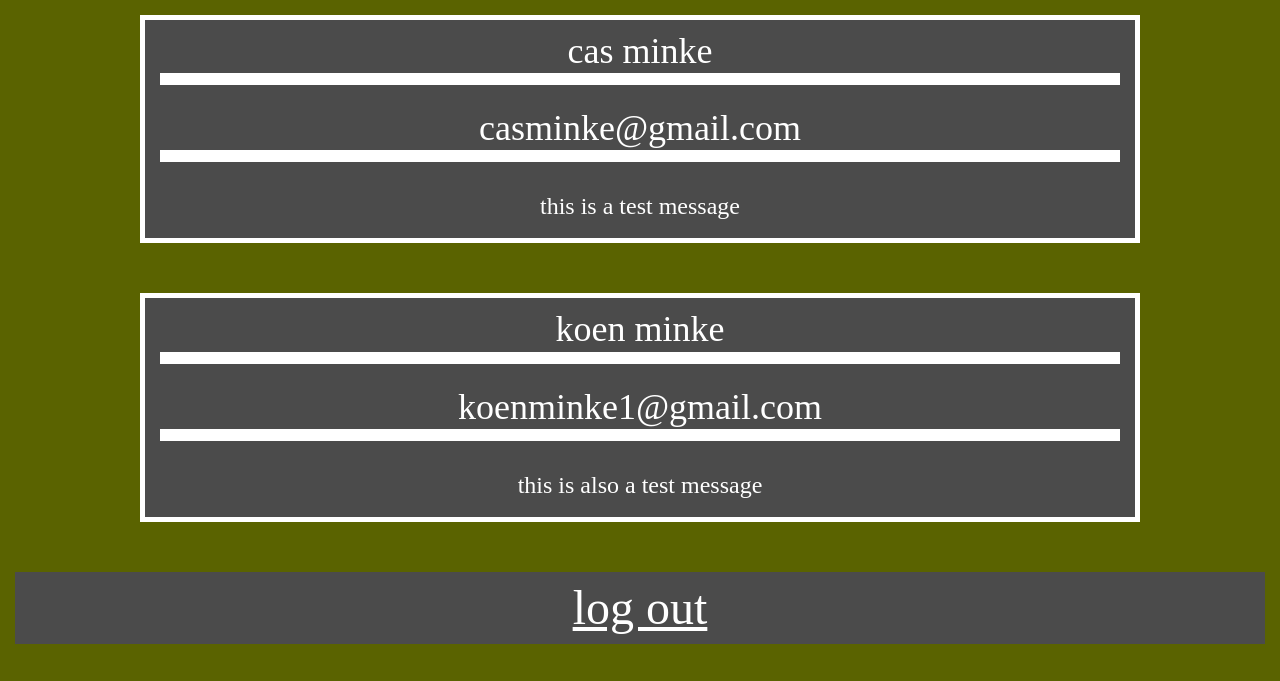
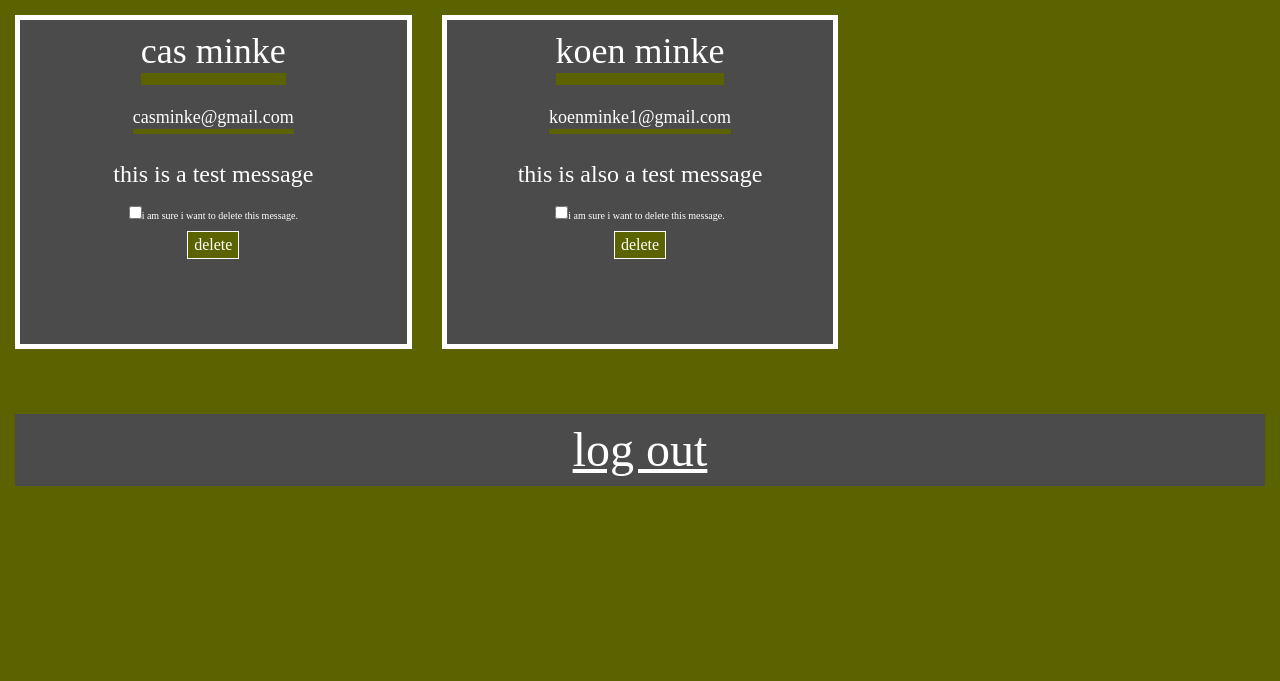
Before and after one commit to CasMinke/C4M0-website, a PHP site: page /php/messages.php in a window 1280 px wide. Shown: the top 681 px of the page. After the commit the page ends 486 px from the top, so only its background shows below. Run offline with PHP 8.4, Linux system fonts and the light colour scheme; a user stored in the database is signed in; data comes from the database, SQL or seed files in the repository; some web fonts are replaced.

Commit message:
made it so a admin or moderator can delete the messages if they are logged in with their login data. and made it so a box need to be checked first before a message can be deleted.

```diff
--- a/css/style.css
+++ b/css/style.css
@@ -79,12 +79,14 @@ body {
     font-size: 12px;
     padding: 20px;
     line-height: 12px;
+    text-align: center;
 }
 
 .txtareatitle {
     font-size: 18px;
     text-align: center;
     border-bottom: #5a6300 solid 5px;
+    display: inline-block;
 }
 
 .subtitle {
@@ -99,6 +101,7 @@ body {
 
 .text-p {
     margin-bottom: 0px;
+    text-align: left;
 }
 
 .center-txt {
@@ -156,9 +159,20 @@ footer {
     text-align: center;
     font-size: 18px;
     border-bottom: #5a6300 solid 5px;
-    margin-left: 15px;
-    margin-right: 15px;
+    margin-left: auto;
+    margin-right: auto;
     margin-top: 10px;
+    display: inline-block;
+}
+
+.card-title2 {
+    text-align: center;
+    font-size: 15px;
+    border-bottom: #5a6300 solid 5px;
+    margin-left: auto;
+    margin-right: auto;
+    margin-top: 10px;
+    display: inline-block;
 }
 
 .card-text {
@@ -184,6 +198,7 @@ footer {
     margin-top: 10px;
     margin-bottom: 10px;
     padding-left: 10px;
+    text-align: left;
 }
 
 .contact-form {
@@ -259,10 +274,6 @@ footer {
     max-width: 1000px;
     margin-left: auto;
     margin-right: auto;
-}
-
-.card-title-messages {
-    border-color: #ffffff !important;
 }
 
 .login-to-home {
@@ -530,6 +541,21 @@ footer {
     height: 100%;
 }
 
+.delete-btn {
+    background-color: #5a6300;
+    color: #ffffff;
+    border: #ffffff solid 1px;
+    transition: 200ms;
+}
+
+.label-delete {
+    font-size: 9px;
+}
+
+.delete-btn:hover {
+    background-color: #4b4b4b;
+}
+
 ::placeholder {
     opacity: 1;
 }
@@ -679,6 +705,20 @@ footer {
         font-size: 15px;
         line-height: 15px;
     }
+
+    .card-title2 {
+        text-align: center;
+        font-size: 25px;
+        border-bottom: #5a6300 solid 5px;
+        margin-left: auto;
+        margin-right: auto;
+        margin-top: 10px;
+        display: inline-block;
+    }
+
+    .label-delete {
+        font-size: 18px;
+    }
 }
 
 /*desktop*/
@@ -749,6 +789,10 @@ footer {
 
     .lg-xl-padding-cards {
         padding-bottom: 50px;
+    }
+
+    .lg-xl-padding-cards-login {
+        padding-bottom: 30px;
     }
 
     .card-text {
@@ -867,11 +911,28 @@ footer {
         position: absolute;
         height: 80%;
     }
+
+    .card-title2 {
+        text-align: center;
+        font-size: 18px;
+        border-bottom: #5a6300 solid 5px;
+        margin-left: auto;
+        margin-right: auto;
+        margin-top: 10px;
+        display: inline-block;
+    }
+
+    .label-delete {
+        font-size: 15px;
+    }
 }
 
 @media (min-width: 992px) and (max-width: 1300px) {
     .nav-link {
         font-size: 15px;
+    }
+    .label-delete{
+        font-size: 10px;
     }
 }
 
--- a/php/messages.php
+++ b/php/messages.php
@@ -22,23 +22,37 @@ require_once "c4m0-connect.php";
 session_start();
 if(!isset($_SESSION['username'])){
     header("Location:../login.html");
-}else{
-    session_destroy();
 }
 
-$messages = $conn->prepare("select contact, email, question from messages");
+$messages = $conn->prepare("select id, contact, email, question from messages");
 
 $messages->execute();
+echo "<div class='container-fluid'>";
+echo "<div class='row'>";
 
 foreach ($messages as $message) {
+    $id = $message["id"];
+    echo "<div class='col-12 col-lg-4 col-xl-4 lg-xl-padding-cards-login'>";
     echo "<div class='card card-messages'>";
-    echo "<h5 class='card-title card-title-messages'>" . $message["contact"] . "</h5>";
-    echo "<h5 class='card-title card-title-messages'>" . $message["email"] . "</h5>";
+    echo "<h5 class='card-title'>" . $message["contact"] . "</h5>";
+    echo "<h5 class='card-title2'>" . $message["email"] . "</h5>";
     echo "<div class='card-body'>";
     echo "<p class='card-text' style='text-align: center'>" . $message["question"] . "</p>";
+
+    echo "<form action='delete-message.php' method='post' class='center-txt'>";
+    echo "<input type='hidden' name='id' value=$id>";
+    echo "<input type='hidden' name='delete' value='0'>";
+    echo "<input type='checkbox' name='delete' id='$id' value='1'>";
+    echo "<label class='label-delete' for='$id'>i am sure i want to delete this message.</label><br>";
+    echo "<input type='submit' value='delete' class='delete-btn'>";
+    echo "</form>";
+
+    echo "</div>";
     echo "</div>";
     echo "</div>";
 }
+echo "</div>";
+echo "</div>";
 ?>
 <div class='padding-for-footer container-fluid'><a href='logout.php' class='backhome-btn white-link'>log out</a></div>
 </body>
```
Also changed, not shown: php/delete-message.php (added, +17 -0 lines).
